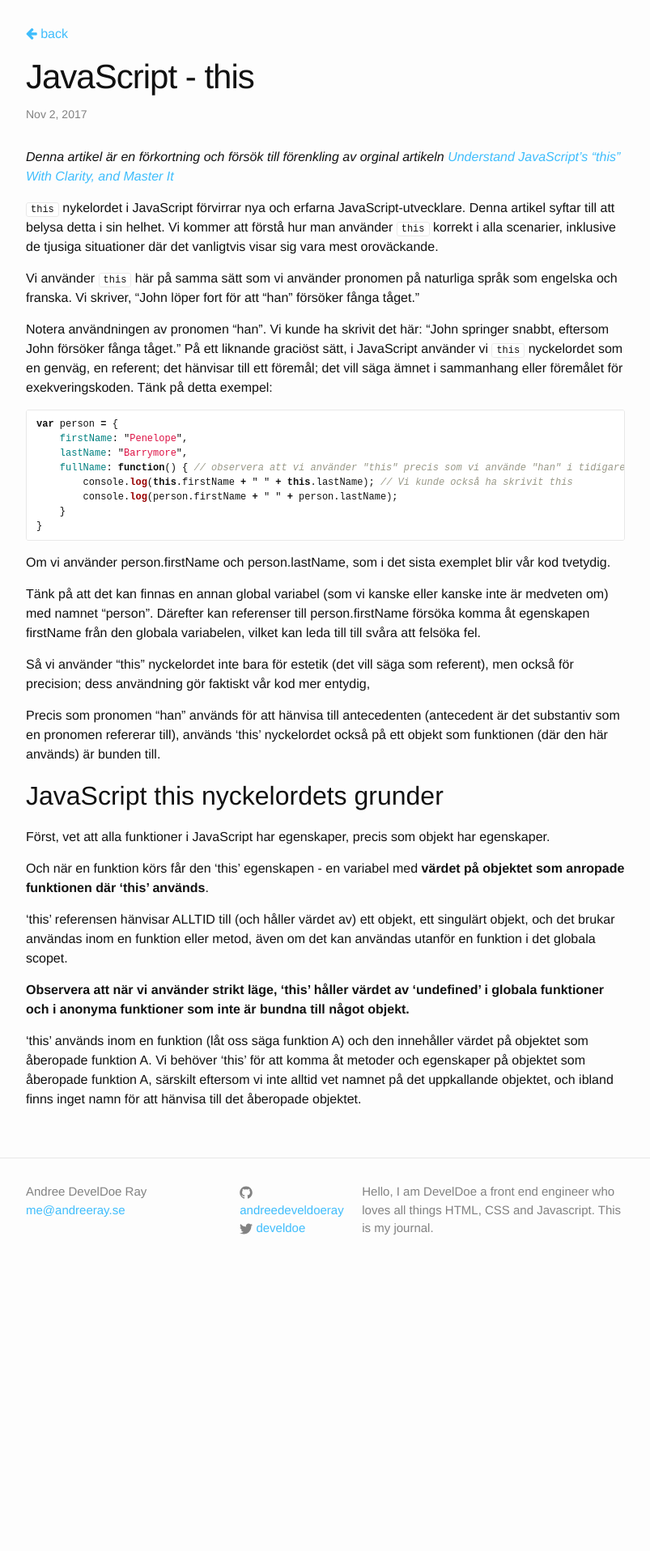
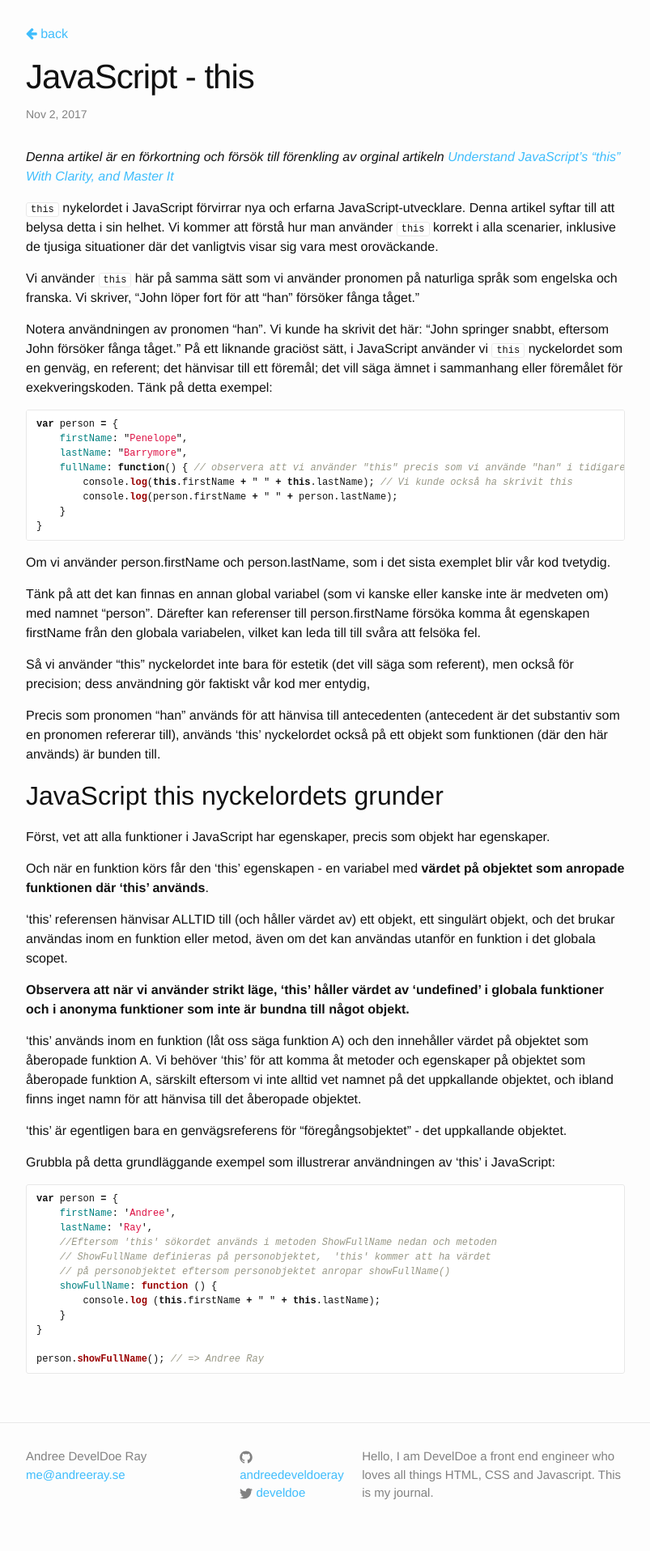
Before and after one commit to develdoe/develdoe.github.io, a Jekyll site: the page built from _posts/2017-11-02-javascript-this.md, in a window 1280 px wide. Shown: the whole page at 81% size, without its empty margins (238-1041 px from the left). Built offline with Jekyll 4.4.1, drawn with Linux system fonts in a browser that asks for light colours; before the commit the page ends 1589 px from its top, so only the background shows below that.

Commit message:
Update 2017-11-02-javascript-this.md

````diff
--- a/_posts/2017-11-02-javascript-this.md
+++ b/_posts/2017-11-02-javascript-this.md
@@ -41,3 +41,22 @@ Och när en funktion körs får den 'this' egenskapen - en variabel med **värde
 **Observera att när vi använder strikt läge, 'this' håller värdet av 'undefined' i globala funktioner och i anonyma funktioner som inte är bundna till något objekt.**
 
 'this' används inom en funktion (låt oss säga funktion A) och den innehåller värdet på objektet som åberopade funktion A. Vi behöver 'this' för att komma åt metoder och egenskaper på objektet som åberopade funktion A, särskilt eftersom vi inte alltid vet namnet på det uppkallande objektet, och ibland finns inget namn för att hänvisa till det åberopade objektet.
+
+'this' är egentligen bara en genvägsreferens för "föregångsobjektet" - det uppkallande objektet.
+
+Grubbla på detta grundläggande exempel som illustrerar användningen av 'this' i JavaScript:
+
+```js
+var person = {
+    firstName: 'Andree',
+    lastName: 'Ray',
+    //Eftersom 'this' sökordet används i metoden ShowFullName nedan och metoden
+    // ShowFullName definieras på personobjektet,  'this' kommer att ha värdet
+    // på personobjektet eftersom personobjektet anropar showFullName()
+    showFullName: function () {
+        console.log (this.firstName + " " + this.lastName);
+    }
+}
+
+person.showFullName(); // => Andree Ray
+```
````
